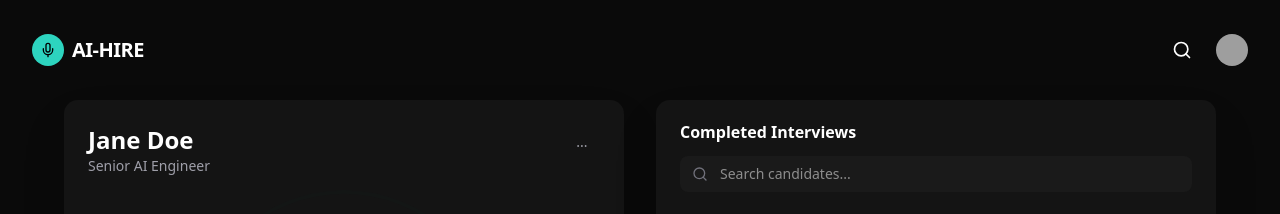
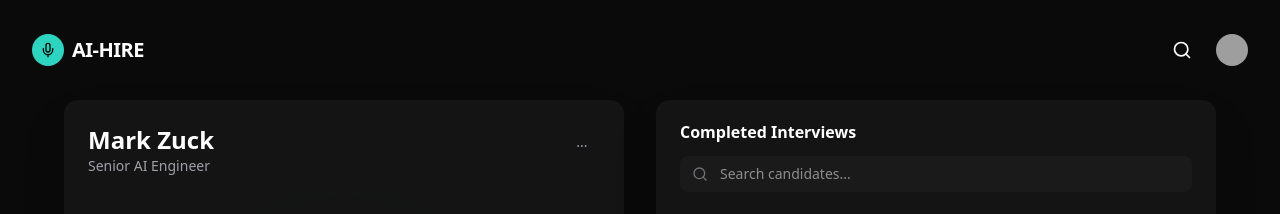
Before and after one commit to sahajj11/ai-voice-agent, a Next.js app: page / in a window 1280 px wide. Shown: the top 214 px of the page. Built offline with nearby package versions, Linux system fonts and the light colour scheme; grey boxes are pictures that could not be loaded.

Commit message:
home page ui change done

```diff
--- a/app/page.tsx
+++ b/app/page.tsx
@@ -38,7 +38,7 @@
           <CardHeader className="pb-2">
             <div className="flex justify-between items-start">
               <div>
-                <h2 className="text-2xl font-semibold">Jane Doe</h2>
+                <h2 className="text-2xl font-semibold">Mark Zuck</h2>
                 <p className="text-zinc-400 text-sm">Senior AI Engineer</p>
               </div>
               <Button variant="ghost" size="icon" className="text-zinc-400">...</Button>
```
